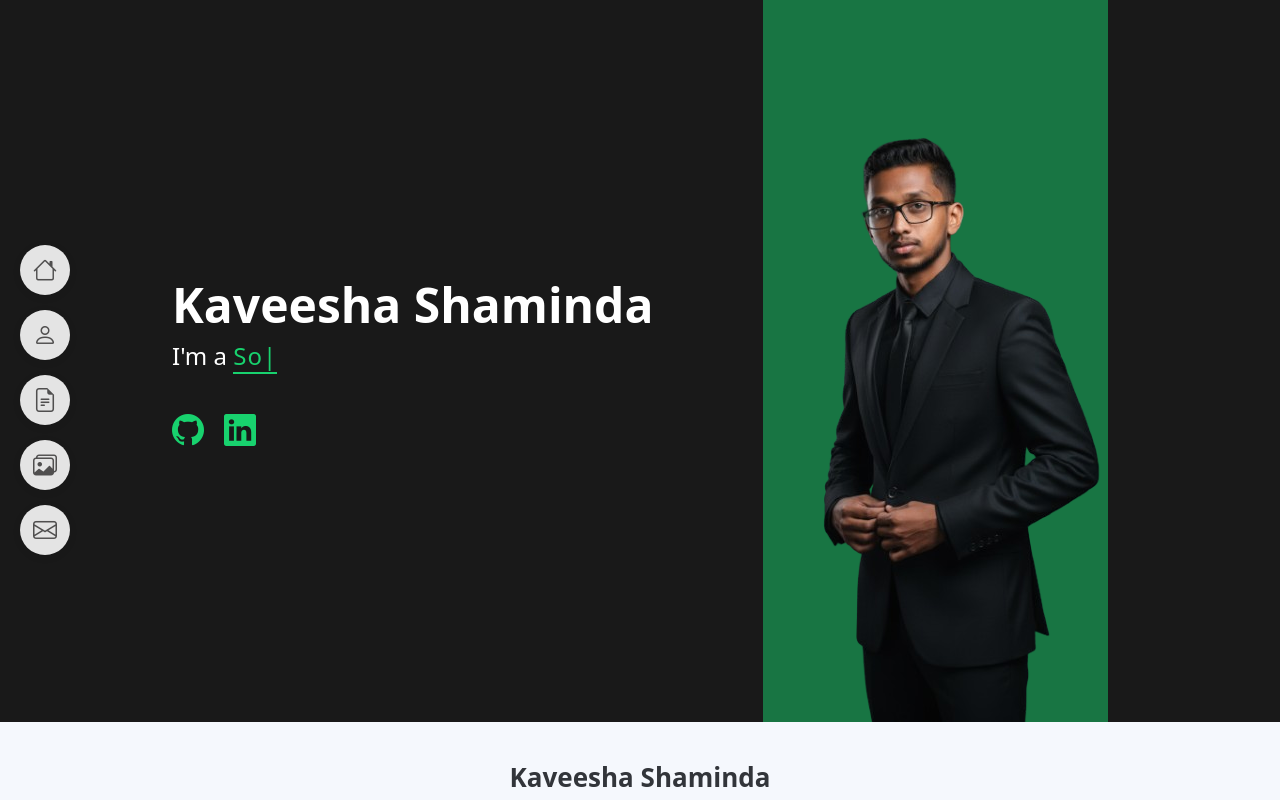
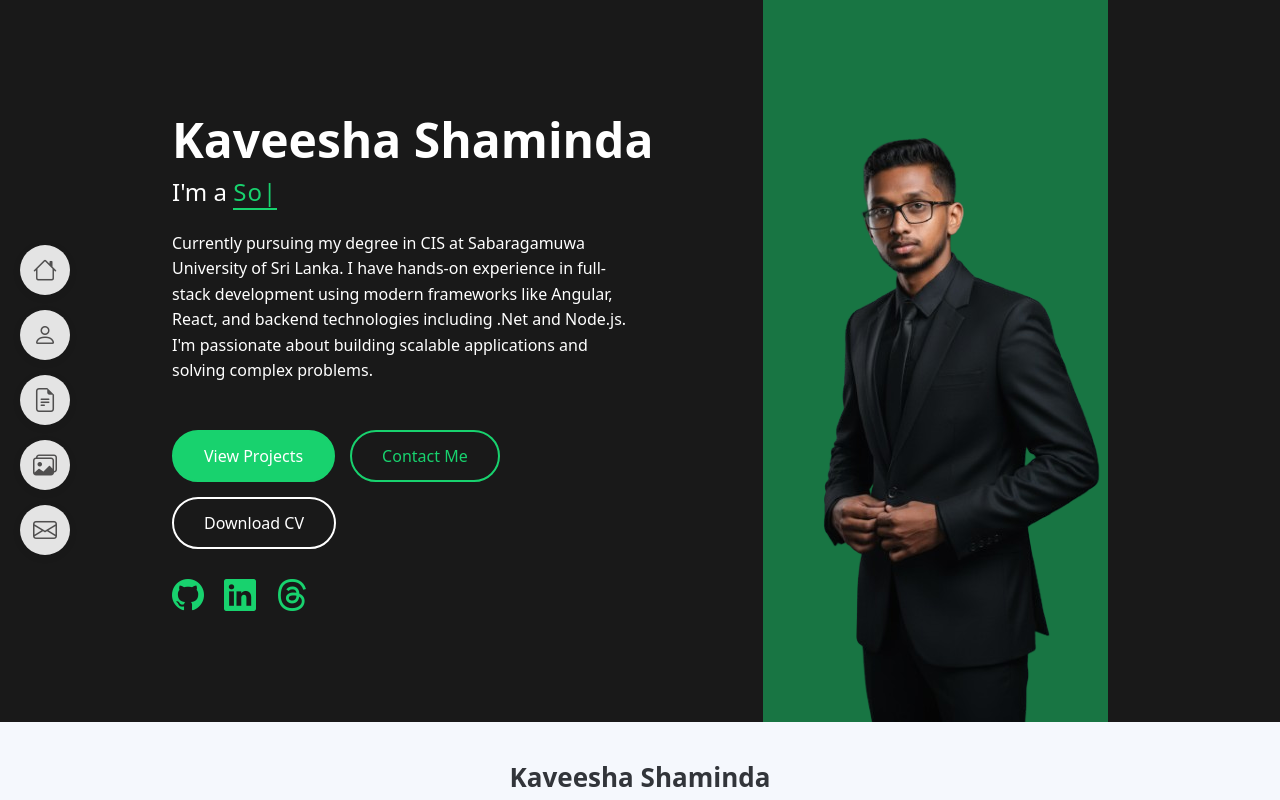
Before and after one commit to KKShaminda/My_Portfolio, a React (Vite) app in the folder my-portfolio/: page / in a window 1280 px wide. Shown: the top 800 px of the page. Built offline with nearby package versions, Linux system fonts and the light colour scheme.

Commit message:
update hero section

```diff
--- a/my-portfolio/src/components/Hero.jsx
+++ b/my-portfolio/src/components/Hero.jsx
@@ -26,9 +26,21 @@ function Hero() {
               <div className="hero-text">
                 <h2>Kaveesha Shaminda</h2>
                 <p>I'm a <span className="typed"></span></p>
+                <p className="py-3">
+                  Currently pursuing my degree in CIS at Sabaragamuwa University of Sri Lanka.
+                  I have hands-on experience in full-stack development using modern frameworks like Angular, React,
+                  and backend technologies including .Net and Node.js. I'm passionate about building scalable
+                  applications and solving complex problems.
+                </p>
+                <div className="hero-buttons">
+                  <a href="#portfolio" className="btn btn-primary">View Projects</a>
+                  <a href="#contact" className="btn btn-secondary">Contact Me</a>
+                  <a href="/assets/cv/Kaveesha_shaminda_CV.pdf" className="btn btn-outline" download="Kaveesha_Shaminda_CV.pdf" type="application/pdf">Download CV</a>
+                </div>
                 <div className="social-links">
                   <a href="https://github.com/KKShaminda" target="_blank" rel="noopener noreferrer"><i className="bi bi-github"></i></a>
                   <a href="https://www.linkedin.com/in/kaveesha-shaminda" target="_blank" rel="noopener noreferrer"><i className="bi bi-linkedin"></i></a>
+                  <a href="https://www.linkedin.com/in/kaveesha-shaminda" target="_blank" rel="noopener noreferrer"><i className="bi bi-threads"></i></a>
                 </div>
               </div>
               <div className="hero-image">
--- a/my-portfolio/src/styles/Hero.css
+++ b/my-portfolio/src/styles/Hero.css
@@ -27,14 +27,77 @@
   animation: fadeInUp 1.2s ease-out;
 }
 
+.hero p.py-3 {
+  font-size: 16px;
+  line-height: 1.6;
+  max-width: 600px;
+}
+
 .hero p span {
   letter-spacing: 1px;
   border-bottom: 2px solid var(--accent-color);
   color: var(--accent-color);
 }
 
+.hero-buttons {
+  display: flex;
+  gap: 15px;
+  margin-top: 30px;
+  flex-wrap: wrap;
+}
+
+.hero-buttons .btn {
+  padding: 12px 30px;
+  border-radius: 50px;
+  font-size: 16px;
+  font-weight: 500;
+  text-decoration: none;
+  transition: all 0.3s ease;
+  cursor: pointer;
+  display: inline-block;
+}
+
+.hero-buttons .btn-primary {
+  background-color: var(--accent-color);
+  color: #ffffff;
+  border: 2px solid var(--accent-color);
+}
+
+.hero-buttons .btn-primary:hover {
+  background-color: #15b95e;
+  border-color: #15b95e;
+  transform: translateY(-2px);
+  box-shadow: 0 5px 15px rgba(24, 210, 110, 0.3);
+}
+
+.hero-buttons .btn-secondary {
+  background-color: transparent;
+  color: var(--accent-color);
+  border: 2px solid var(--accent-color);
+}
+
+.hero-buttons .btn-secondary:hover {
+  background-color: var(--accent-color);
+  color: #ffffff;
+  transform: translateY(-2px);
+  box-shadow: 0 5px 15px rgba(24, 210, 110, 0.3);
+}
+
+.hero-buttons .btn-outline {
+  background-color: transparent;
+  color: #ffffff;
+  border: 2px solid #ffffff;
+}
+
+.hero-buttons .btn-outline:hover {
+  background-color: #ffffff;
+  color: #000000;
+  transform: translateY(-2px);
+  box-shadow: 0 5px 15px rgba(255, 255, 255, 0.3);
+}
+
 .hero .social-links {
-  margin-top: 40px;
+  margin-top: 30px;
   animation: fadeInUp 1.4s ease-out;
   display: flex;
   flex-wrap: nowrap;
@@ -86,6 +149,7 @@
   gap: 120px;
   width: 100%;
   max-width: 1400px;
+  margin: 0 auto;
 }
 
 .hero-text {
@@ -150,6 +214,10 @@
     align-items: center;
   }
 
+  .hero-buttons {
+    justify-content: center;
+  }
+
   .hero .social-links {
     justify-content: center;
   }
```
